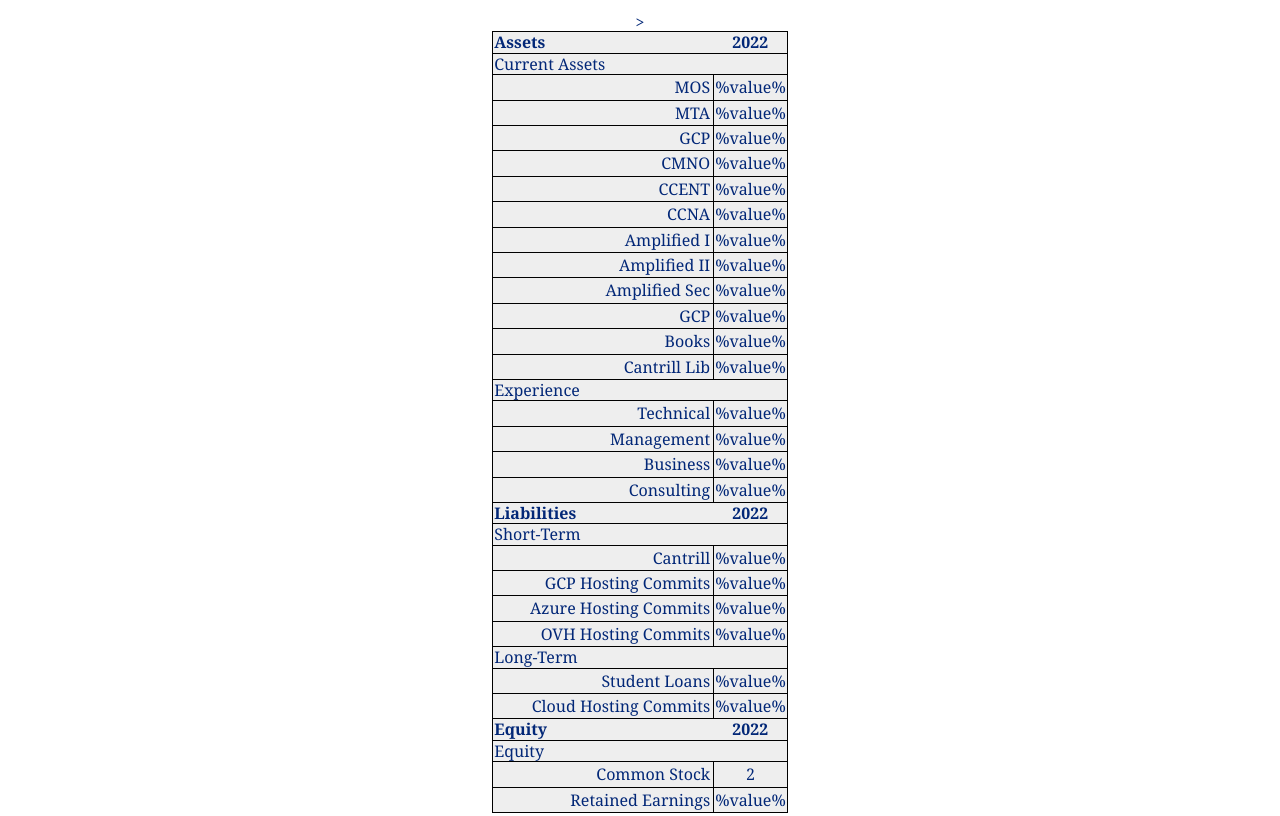
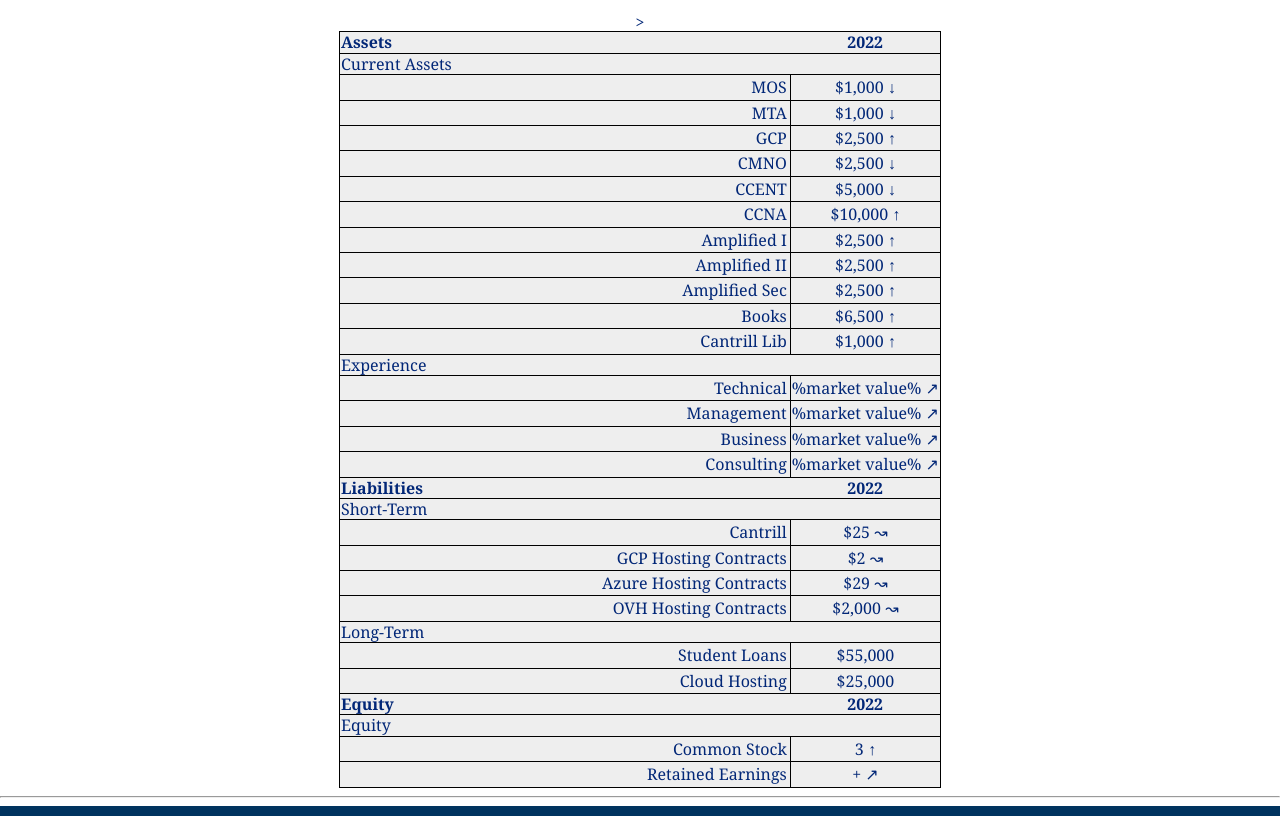
Before and after one commit to ospf2fullstack/garyinnerarity, a plain HTML site: page Dashboard.html in a window 1280 px wide. Shown: the part 700-1516 px from the top of the page. Drawn offline with nearby package versions, Linux system fonts and the light colour scheme.

Commit message:
Update Dashboard.html

```diff
--- a/Dashboard.html
+++ b/Dashboard.html
@@ -60,41 +60,40 @@
                 <th style="width:75%; text-align: left;">Assets</th><th style="width:25%">2022</th>
             </tr>
                 <tr><td colspan=2>Current Assets</td></tr>
-                <tr style="text-align: center; border: 1px solid black;"><td style="text-align: right; padding: 3px;">MOS</td></td><td style="text-align: center; border: 1px solid black;">%value%</td></tr>
-                <tr style="text-align: center; border: 1px solid black;"><td style="text-align: right; padding: 3px;">MTA</td><td style="text-align: center; border: 1px solid black;">%value%</td></tr>
-                <tr style="text-align: center; border: 1px solid black;"><td style="text-align: right; padding: 3px;">GCP</td><td style="text-align: center; border: 1px solid black;">%value%</td></tr>
-                <tr style="text-align: center; border: 1px solid black;"><td style="text-align: right; padding: 3px;">CMNO</td><td style="text-align: center; border: 1px solid black;">%value%</td></tr>
-                <tr style="text-align: center; border: 1px solid black;"><td style="text-align: right; padding: 3px;">CCENT</td><td style="text-align: center; border: 1px solid black;">%value%</td></tr>
-                <tr style="text-align: center; border: 1px solid black;"><td style="text-align: right; padding: 3px;">CCNA</td><td style="text-align: center; border: 1px solid black;">%value%</td></tr>
-                <tr style="text-align: center; border: 1px solid black;"><td style="text-align: right; padding: 3px;">Amplified I</td><td style="text-align: center; border: 1px solid black;">%value%</td></tr>
-                <tr style="text-align: center; border: 1px solid black;"><td style="text-align: right; padding: 3px;">Amplified II</td><td style="text-align: center; border: 1px solid black;">%value%</td></tr>
-                <tr style="text-align: center; border: 1px solid black;"><td style="text-align: right; padding: 3px;">Amplified Sec</td><td style="text-align: center; border: 1px solid black;">%value%</td></tr>
-                <tr style="text-align: center; border: 1px solid black;"><td style="text-align: right; padding: 3px;">GCP</td><td style="text-align: center; border: 1px solid black;">%value%</td></tr>
-                <tr style="text-align: center; border: 1px solid black;"><td style="text-align: right; padding: 3px;">Books</td><td style="text-align: center; border: 1px solid black;">%value%</td></tr>
-                <tr style="text-align: center; border: 1px solid black;"><td style="text-align: right; padding: 3px;">Cantrill Lib</td><td style="text-align: center; border: 1px solid black;">%value%</td></tr>
+                <tr style="text-align: center; border: 1px solid black;"><td style="text-align: right; padding: 3px;">MOS</td><td style="text-align: center; border: 1px solid black;">$1,000<span> &#8595</span></td></tr>
+                <tr style="text-align: center; border: 1px solid black;"><td style="text-align: right; padding: 3px;">MTA</td><td style="text-align: center; border: 1px solid black;">$1,000<span> &#8595</span></td></tr>
+                <tr style="text-align: center; border: 1px solid black;"><td style="text-align: right; padding: 3px;">GCP</td><td style="text-align: center; border: 1px solid black;">$2,500<span> &#8593</span></td></tr>
+                <tr style="text-align: center; border: 1px solid black;"><td style="text-align: right; padding: 3px;">CMNO</td><td style="text-align: center; border: 1px solid black;">$2,500<span> &#8595</span></td></tr>
+                <tr style="text-align: center; border: 1px solid black;"><td style="text-align: right; padding: 3px;">CCENT</td><td style="text-align: center; border: 1px solid black;">$5,000<span> &#8595</span></td></tr>
+                <tr style="text-align: center; border: 1px solid black;"><td style="text-align: right; padding: 3px;">CCNA</td><td style="text-align: center; border: 1px solid black;">$10,000<span> &#8593</span></td></tr>
+                <tr style="text-align: center; border: 1px solid black;"><td style="text-align: right; padding: 3px;">Amplified I</td><td style="text-align: center; border: 1px solid black;">$2,500<span> &#8593</span></td></tr>
+                <tr style="text-align: center; border: 1px solid black;"><td style="text-align: right; padding: 3px;">Amplified II</td><td style="text-align: center; border: 1px solid black;">$2,500<span> &#8593</span></td></tr>
+                <tr style="text-align: center; border: 1px solid black;"><td style="text-align: right; padding: 3px;">Amplified Sec</td><td style="text-align: center; border: 1px solid black;">$2,500<span> &#8593</span></td></tr>
+                <tr style="text-align: center; border: 1px solid black;"><td style="text-align: right; padding: 3px;">Books</td><td style="text-align: center; border: 1px solid black;">$6,500<span> &#8593</span></td></tr>
+                <tr style="text-align: center; border: 1px solid black;"><td style="text-align: right; padding: 3px;">Cantrill Lib</td><td style="text-align: center; border: 1px solid black;">$1,000<span> &#8593</span></td></tr>
                 <tr><td colspan=2>Experience</td></tr>
-                <tr style="text-align: center; border: 1px solid black;"><td style="text-align: right; padding: 3px;">Technical</td><td style="text-align: center; border: 1px solid black;">%value%</td></tr>
-                <tr style="text-align: center; border: 1px solid black;"><td style="text-align: right; padding: 3px;">Management</td><td style="text-align: center; border: 1px solid black;">%value%</td></tr>
-                <tr style="text-align: center; border: 1px solid black;"><td style="text-align: right; padding: 3px;">Business</td><td style="text-align: center; border: 1px solid black;">%value%</td></tr>
-                <tr style="text-align: center; border: 1px solid black;"><td style="text-align: right; padding: 3px;">Consulting</td><td style="text-align: center; border: 1px solid black;">%value%</td></tr>
+                <tr style="text-align: center; border: 1px solid black;"><td style="text-align: right; padding: 3px;">Technical</td><td style="text-align: center; border: 1px solid black;">%market value%<span> &#8599;</span></td></tr>
+                <tr style="text-align: center; border: 1px solid black;"><td style="text-align: right; padding: 3px;">Management</td><td style="text-align: center; border: 1px solid black;">%market value%<span> &#8599;</span></td></tr>
+                <tr style="text-align: center; border: 1px solid black;"><td style="text-align: right; padding: 3px;">Business</td><td style="text-align: center; border: 1px solid black;">%market value%<span> &#8599;</span></td></tr>
+                <tr style="text-align: center; border: 1px solid black;"><td style="text-align: right; padding: 3px;">Consulting</td><td style="text-align: center; border: 1px solid black;">%market value%<span> &#8599;</span></td></tr>
 
             <tr style=" border: 1px solid black; background-color: rgb(238, 238, 238); border-collapse: collapse;">
                 <th style="width:75%; text-align: left;">Liabilities</th><th style="width:25%">2022</th>
             </tr>
                 <tr><td colspan=2>Short-Term</td></tr>
-                <tr style="text-align: center; border: 1px solid black;"><td style="text-align: right; padding: 3px;">Cantrill</td><td style="text-align: center; border: 1px solid black;">%value%</td></tr>
-                <tr style="text-align: center; border: 1px solid black;"><td style="text-align: right; padding: 3px;">GCP Hosting Commits</td><td style="text-align: center; border: 1px solid black;">%value%</td></tr>
-                <tr style="text-align: center; border: 1px solid black;"><td style="text-align: right; padding: 3px;">Azure Hosting Commits</td><td style="text-align: center; border: 1px solid black;">%value%</td></tr>
-                <tr style="text-align: center; border: 1px solid black;"><td style="text-align: right; padding: 3px;">OVH Hosting Commits</td><td style="text-align: center; border: 1px solid black;">%value%</td></tr>
+                <tr style="text-align: center; border: 1px solid black;"><td style="text-align: right; padding: 3px;">Cantrill</td><td style="text-align: center; border: 1px solid black;">$25<span> &#8605;</span></td></tr>
+                <tr style="text-align: center; border: 1px solid black;"><td style="text-align: right; padding: 3px;">GCP Hosting Contracts</td><td style="text-align: center; border: 1px solid black;">$2<span> &#8605;</span></td></tr>
+                <tr style="text-align: center; border: 1px solid black;"><td style="text-align: right; padding: 3px;">Azure Hosting Contracts</td><td style="text-align: center; border: 1px solid black;">$29<span> &#8605;</span></td></tr>
+                <tr style="text-align: center; border: 1px solid black;"><td style="text-align: right; padding: 3px;">OVH Hosting Contracts</td><td style="text-align: center; border: 1px solid black;">$2,000<span> &#8605;</span></td></tr>
                 <tr><td colspan=2>Long-Term</td></tr>
-                <tr style="text-align: center; border: 1px solid black;"><td style="text-align: right; padding: 3px;">Student Loans</td><td style="text-align: center; border: 1px solid black;">%value%</td></tr>
-                <tr style="text-align: center; border: 1px solid black;"><td style="text-align: right; padding: 3px;">Cloud Hosting Commits</td><td style="text-align: center; border: 1px solid black;">%value%</td></tr>
+                <tr style="text-align: center; border: 1px solid black;"><td style="text-align: right; padding: 3px;">Student Loans</td><td style="text-align: center; border: 1px solid black;">$55,000</td></tr>
+                <tr style="text-align: center; border: 1px solid black;"><td style="text-align: right; padding: 3px;">Cloud Hosting</td><td style="text-align: center; border: 1px solid black;">$25,000</td></tr>
                 <tr style=" border: 1px solid black; background-color: rgb(238, 238, 238); border-collapse: collapse;">
                     <th style="width:75%; text-align: left;">Equity</th><th style="width:25%">2022</th>
             </tr>
                 <tr><td colspan=2>Equity</td></tr>
-                <tr style="text-align: center; border: 1px solid black;"><td style="text-align: right; padding: 3px;">Common Stock</td><td style="text-align: center; border: 1px solid black;">2</td></tr>
-                <tr style="text-align: center; border: 1px solid black;"><td style="text-align: right; padding: 3px;">Retained Earnings</td>><td style="text-align: center; border: 1px solid black;">%value%</td></tr>
+                <tr style="text-align: center; border: 1px solid black;"><td style="text-align: right; padding: 3px;">Common Stock</td><td style="text-align: center; border: 1px solid black;">3<span> &#8593</span></td></tr>
+                <tr style="text-align: center; border: 1px solid black;"><td style="text-align: right; padding: 3px;">Retained Earnings</td>><td style="text-align: center; border: 1px solid black;">+<span> &#8599;</span></td></tr>
         </table>
     </div>
 <!-- FOOTER STARTS HERE
```
